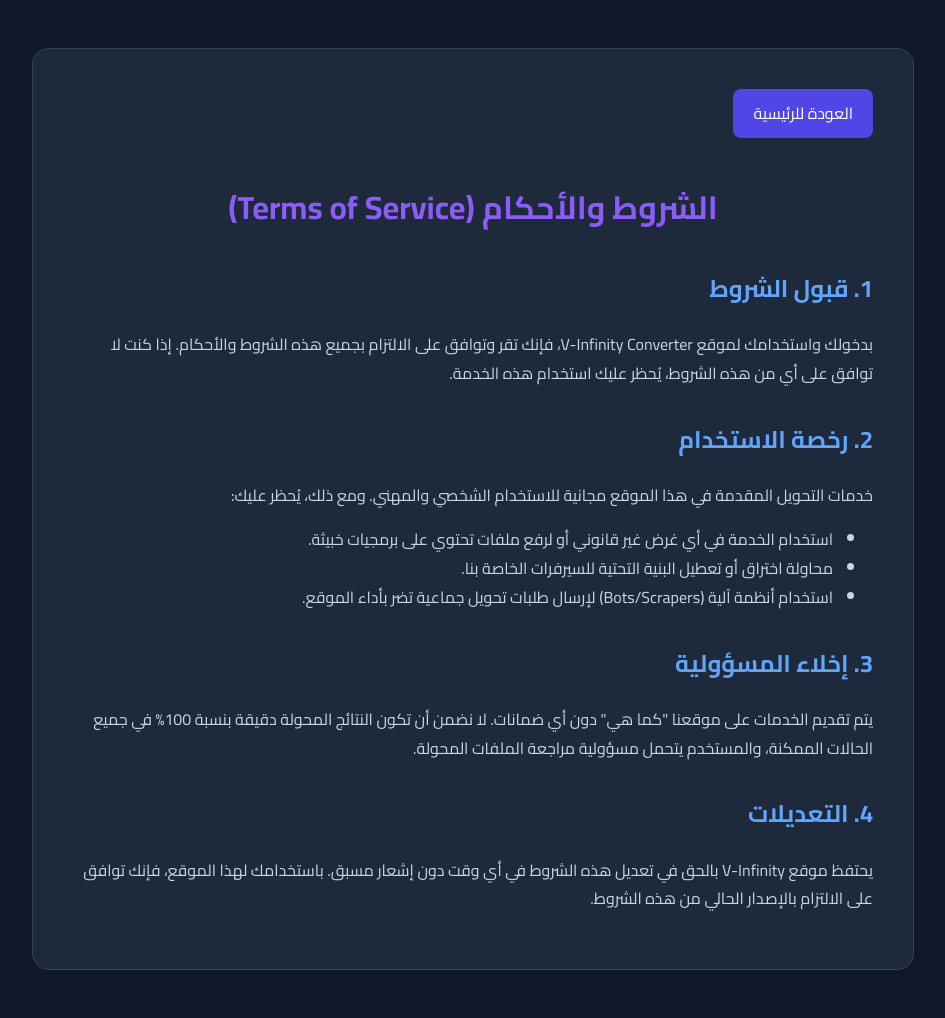
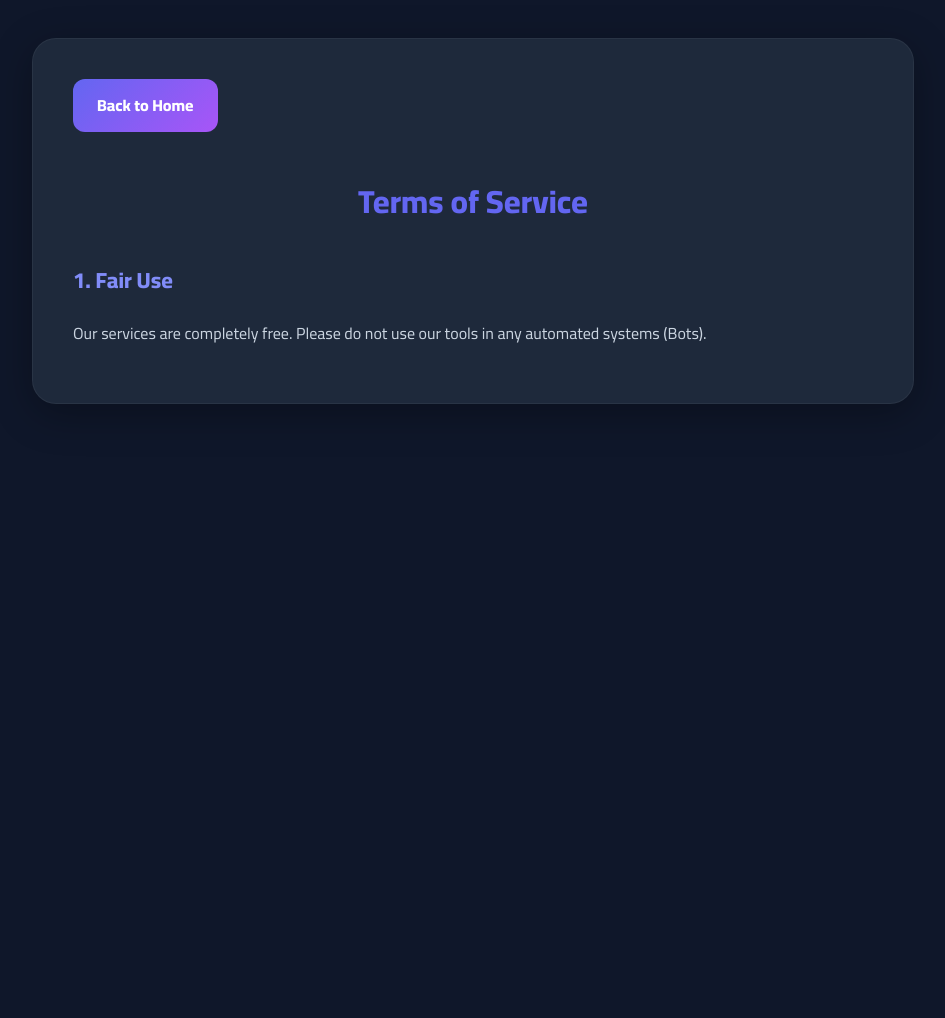
Before and after one commit to aza583816-commits/infinity-converter, a Flask app: template templates/terms.html in a window 1280 px wide. Shown: the whole page, without its empty margins (167-1112 px from the left). After the commit the page ends 404 px from the top, so only its background shows below. Run offline with Flask 3, Linux system fonts and the light colour scheme; the template is opened without the code that fills it, so the values that code supplies are empty; parts of the project's set-up code (start-up, migrations or seed data) failed here and were passed over; some libraries are stand-ins or nearby versions.

Commit message:
Update terms.html

```diff
--- a/templates/terms.html
+++ b/templates/terms.html
@@ -3,38 +3,31 @@
 <head>
 <meta charset="UTF-8">
 <meta name="viewport" content="width=device-width, initial-scale=1.0">
-    <title>الشروط والأحكام | Infinity Converter</title>
-    <link href="https://fonts.googleapis.com/css2?family=Cairo:wght@400;600;700&display=swap" rel="stylesheet">
+<title>V-Infinity | Terms of Service</title>
+<link href="https://fonts.googleapis.com/css2?family=Cairo:wght@400;600;800&display=swap" rel="stylesheet">
 <style>
-        body { background-color: #0f172a; color: #f8fafc; font-family: 'Cairo', sans-serif; line-height: 1.8; padding: 40px 20px; }
-        .container { max-width: 800px; margin: 0 auto; background: #1e293b; padding: 40px; border-radius: 16px; border: 1px solid #334155; }
-        h1 { color: #8b5cf6; text-align: center; margin-bottom: 30px; }
-        h2 { color: #60a5fa; margin-top: 30px; }
-        p, li { color: #cbd5e1; font-size: 16px; }
-        .back-btn { display: inline-block; padding: 10px 20px; background: #4f46e5; color: white; text-decoration: none; border-radius: 8px; margin-bottom: 20px; }
+  body { background-color: #0f172a; color: #f8fafc; font-family: 'Cairo', sans-serif; padding: 30px 20px; line-height: 1.8; }
+  .container { max-width: 800px; margin: 0 auto; background: #1e293b; padding: 40px; border-radius: 24px; box-shadow: 0 10px 40px rgba(0,0,0,0.3); border: 1px solid rgba(255,255,255,0.05); }
+  h1 { color: #6366f1; text-align: center; margin-bottom: 30px; font-weight: 800; }
+  h2 { color: #818cf8; font-size: 22px; margin-top: 30px; font-weight: 800; }
+  p { color: #cbd5e1; font-size: 16px; }
+  .back-btn { display: inline-block; background: linear-gradient(135deg, #6366f1, #a855f7); color: #fff; padding: 12px 24px; border-radius: 12px; text-decoration: none; font-weight: 700; margin-bottom: 20px; transition: 0.3s; }
+  .back-btn:hover { transform: translateY(-2px); box-shadow: 0 5px 15px rgba(99, 102, 241, 0.4); }
 </style>
 </head>
 <body>
 <div class="container">
-        <a href="/" class="back-btn">العودة للرئيسية</a>
-        <h1>الشروط والأحكام (Terms of Service)</h1>
-
-        <h2>1. قبول الشروط</h2>
-        <p>بدخولك واستخدامك لموقع V-Infinity Converter، فإنك تقر وتوافق على الالتزام بجميع هذه الشروط والأحكام. إذا كنت لا توافق على أي من هذه الشروط، يُحظر عليك استخدام هذه الخدمة.</p>
-
-        <h2>2. رخصة الاستخدام</h2>
-        <p>خدمات التحويل المقدمة في هذا الموقع مجانية للاستخدام الشخصي والمهني. ومع ذلك، يُحظر عليك:</p>
-        <ul>
-            <li>استخدام الخدمة في أي غرض غير قانوني أو لرفع ملفات تحتوي على برمجيات خبيثة.</li>
-            <li>محاولة اختراق أو تعطيل البنية التحتية للسيرفرات الخاصة بنا.</li>
-            <li>استخدام أنظمة آلية (Bots/Scrapers) لإرسال طلبات تحويل جماعية تضر بأداء الموقع.</li>
-        </ul>
-
-        <h2>3. إخلاء المسؤولية</h2>
-        <p>يتم تقديم الخدمات على موقعنا "كما هي" دون أي ضمانات. لا نضمن أن تكون النتائج المحولة دقيقة بنسبة 100% في جميع الحالات الممكنة، والمستخدم يتحمل مسؤولية مراجعة الملفات المحولة.</p>
-
-        <h2>4. التعديلات</h2>
-        <p>يحتفظ موقع V-Infinity بالحق في تعديل هذه الشروط في أي وقت دون إشعار مسبق. باستخدامك لهذا الموقع، فإنك توافق على الالتزام بالإصدار الحالي من هذه الشروط.</p>
+  <a href="/" class="back-btn" data-ar="العودة للرئيسية" data-en="Back to Home">العودة للرئيسية</a>
+  <h1 data-ar="شروط الاستخدام" data-en="Terms of Service">شروط الاستخدام</h1>
+  <h2 data-ar="1. الاستخدام العادل" data-en="1. Fair Use">1. الاستخدام العادل</h2>
+  <p data-ar="خدماتنا مجانية بالكامل. يُرجى عدم استخدام أدواتنا في أي أنظمة آلية (Bots)." data-en="Our services are completely free. Please do not use our tools in any automated systems (Bots).">خدماتنا مجانية بالكامل. يُرجى عدم استخدام أدواتنا في أي أنظمة آلية (Bots).</p>
 </div>
+<script>
+  const savedLang = localStorage.getItem('v_lang');
+  if (savedLang === 'en' || (!savedLang && !navigator.language.startsWith('ar'))) {
+    document.documentElement.lang = 'en'; document.documentElement.dir = 'ltr';
+    document.querySelectorAll('[data-en]').forEach(el => el.innerHTML = el.getAttribute('data-en'));
+  }
+</script>
 </body>
 </html>
```
Lines whose indentation alone changed are shown as unchanged.
